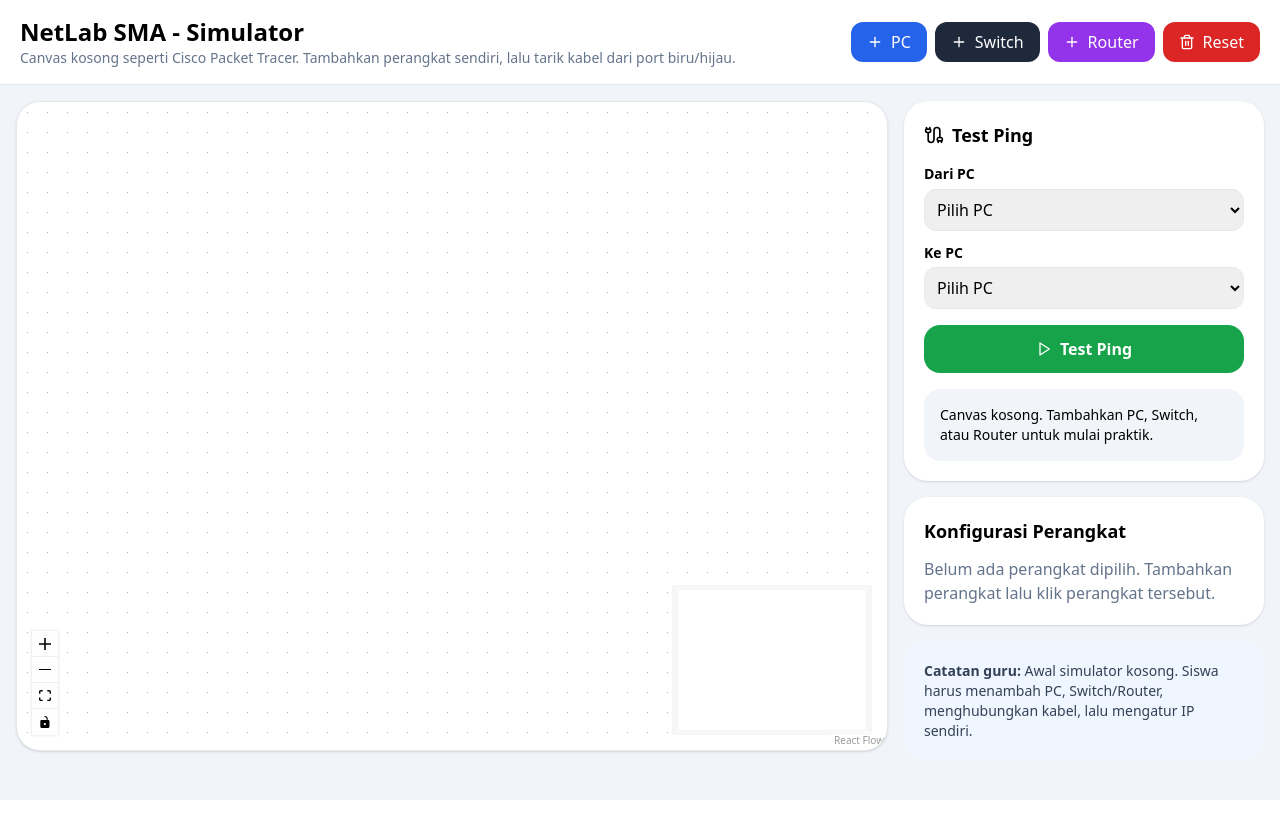
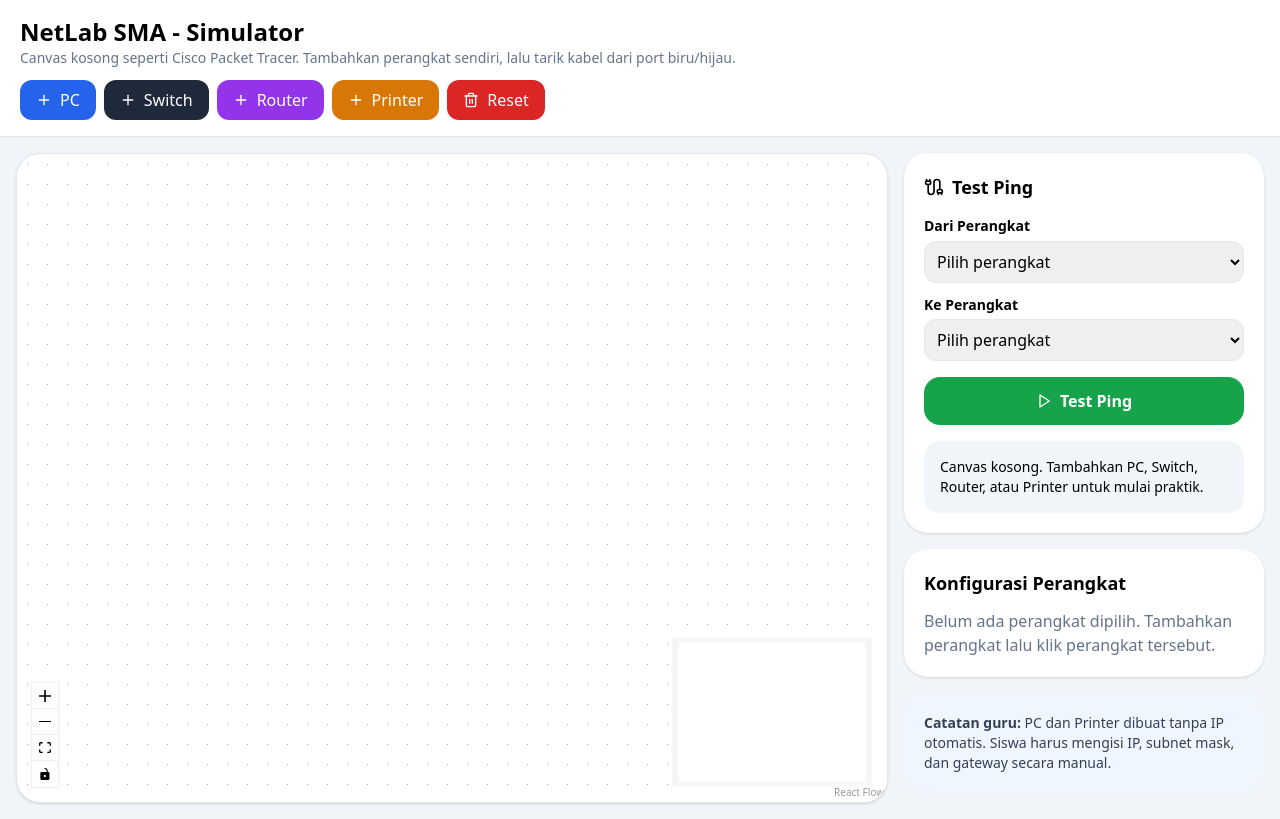
Before and after one commit to altamedia3-source/netlab-sma, a Next.js app: page /simulator in a window 1280 px wide. Built offline with nearby package versions, Linux system fonts and the light colour scheme.

Commit message:
Update page.tsx

```diff
--- a/app/simulator/page.tsx
+++ b/app/simulator/page.tsx
@@ -17,9 +17,9 @@ import {
   NodeProps,
 } from "@xyflow/react";
 import "@xyflow/react/dist/style.css";
-import { Cable, Monitor, Router, Server, Plus, Play, Trash2 } from "lucide-react";
+import { Cable, Monitor, Router, Server, Plus, Play, Trash2, Printer } from "lucide-react";
 
-type DeviceKind = "PC" | "Switch" | "Router";
+type DeviceKind = "PC" | "Switch" | "Router" | "Printer";
 
 type DeviceData = {
   label: string;
@@ -32,7 +32,14 @@ type DeviceData = {
 type AppNode = Node<DeviceData, "device">;
 
 function DeviceNode({ data }: NodeProps<AppNode>) {
-  const Icon = data.kind === "PC" ? Monitor : data.kind === "Router" ? Router : Server;
+  const Icon =
+    data.kind === "PC"
+      ? Monitor
+      : data.kind === "Router"
+      ? Router
+      : data.kind === "Printer"
+      ? Printer
+      : Server;
 
   return (
     <div className="relative min-w-[170px] rounded-2xl border-2 border-slate-700 bg-white px-4 py-3 text-center shadow-sm">
@@ -88,6 +95,7 @@ function isConnected(start: string, end: string, edges: Edge[]) {
 function getIcon(kind: DeviceKind) {
   if (kind === "PC") return <Monitor className="h-5 w-5" />;
   if (kind === "Router") return <Router className="h-5 w-5" />;
+  if (kind === "Printer") return <Printer className="h-5 w-5" />;
   return <Server className="h-5 w-5" />;
 }
 
@@ -97,10 +105,13 @@ export default function SimulatorPage() {
   const [selectedId, setSelectedId] = useState("");
   const [fromId, setFromId] = useState("");
   const [toId, setToId] = useState("");
-  const [result, setResult] = useState("Canvas kosong. Tambahkan PC, Switch, atau Router untuk mulai praktik.");
+  const [result, setResult] = useState("Canvas kosong. Tambahkan PC, Switch, Router, atau Printer untuk mulai praktik.");
 
   const selectedNode = nodes.find((node) => node.id === selectedId);
-  const pcNodes = useMemo(() => nodes.filter((node) => node.data.kind === "PC"), [nodes]);
+  const endDeviceNodes = useMemo(
+    () => nodes.filter((node) => node.data.kind === "PC" || node.data.kind === "Printer"),
+    [nodes]
+  );
 
   const onConnect = useCallback(
     (connection: Connection) =>
@@ -118,8 +129,8 @@ export default function SimulatorPage() {
       data: {
         label: `${kind}${count}`,
         kind,
-        ip: kind === "PC" ? `192.168.1.${count + 1}` : "",
-        mask: kind === "PC" ? "255.255.255.0" : "",
+        ip: "",
+        mask: "",
         gateway: "",
       },
     };
@@ -127,7 +138,7 @@ export default function SimulatorPage() {
     setNodes((nds) => [...nds, newNode]);
     setSelectedId(id);
 
-    if (kind === "PC") {
+    if (kind === "PC" || kind === "Printer") {
       setFromId((prev) => prev || id);
       setToId((prev) => prev || id);
     }
@@ -146,12 +157,12 @@ export default function SimulatorPage() {
     const to = nodes.find((node) => node.id === toId);
 
     if (!from || !to || fromId === toId) {
-      setResult("Tambahkan minimal 2 PC, lalu pilih PC asal dan PC tujuan yang berbeda.");
+      setResult("Tambahkan minimal 2 perangkat akhir, lalu pilih asal dan tujuan yang berbeda.");
       return;
     }
 
-    if (from.data.kind !== "PC" || to.data.kind !== "PC") {
-      setResult("Ping hanya bisa dilakukan antar PC.");
+    if (!["PC", "Printer"].includes(from.data.kind) || !["PC", "Printer"].includes(to.data.kind)) {
+      setResult("Ping hanya bisa dilakukan dari/ke PC atau Printer.");
       return;
     }
 
@@ -161,7 +172,7 @@ export default function SimulatorPage() {
     }
 
     if (!from.data.ip || !to.data.ip) {
-      setResult("❌ Ping gagal: IP address PC belum lengkap.");
+      setResult("❌ Ping gagal: IP address perangkat belum lengkap.");
       return;
     }
 
@@ -184,6 +195,9 @@ export default function SimulatorPage() {
     setResult("Canvas dikosongkan. Mulai praktik dari awal.");
   }
 
+  const canConfigureIp =
+    selectedNode?.data.kind === "PC" || selectedNode?.data.kind === "Printer";
+
   return (
     <main className="flex min-h-screen flex-col bg-slate-100">
       <header className="border-b bg-white px-5 py-4">
@@ -201,6 +215,9 @@ export default function SimulatorPage() {
             </button>
             <button onClick={() => addDevice("Router")} className="flex items-center gap-2 rounded-xl bg-purple-600 px-4 py-2 text-white">
               <Plus className="h-4 w-4" /> Router
+            </button>
+            <button onClick={() => addDevice("Printer")} className="flex items-center gap-2 rounded-xl bg-amber-600 px-4 py-2 text-white">
+              <Plus className="h-4 w-4" /> Printer
             </button>
             <button onClick={resetLab} className="flex items-center gap-2 rounded-xl bg-red-600 px-4 py-2 text-white">
               <Trash2 className="h-4 w-4" /> Reset
@@ -232,18 +249,18 @@ export default function SimulatorPage() {
             <h2 className="mb-3 flex items-center gap-2 text-lg font-bold">
               <Cable className="h-5 w-5" /> Test Ping
             </h2>
-            <label className="text-sm font-semibold">Dari PC</label>
+            <label className="text-sm font-semibold">Dari Perangkat</label>
             <select value={fromId} onChange={(e) => setFromId(e.target.value)} className="mt-1 w-full rounded-xl border p-2">
-              <option value="">Pilih PC</option>
-              {pcNodes.map((node) => (
+              <option value="">Pilih perangkat</option>
+              {endDeviceNodes.map((node) => (
                 <option key={node.id} value={node.id}>{String(node.data.label)}</option>
               ))}
             </select>
 
-            <label className="mt-3 block text-sm font-semibold">Ke PC</label>
+            <label className="mt-3 block text-sm font-semibold">Ke Perangkat</label>
             <select value={toId} onChange={(e) => setToId(e.target.value)} className="mt-1 w-full rounded-xl border p-2">
-              <option value="">Pilih PC</option>
-              {pcNodes.map((node) => (
+              <option value="">Pilih perangkat</option>
+              {endDeviceNodes.map((node) => (
                 <option key={node.id} value={node.id}>{String(node.data.label)}</option>
               ))}
             </select>
@@ -269,16 +286,16 @@ export default function SimulatorPage() {
                 <label className="block text-sm font-semibold">Nama</label>
                 <input value={String(selectedNode.data.label)} onChange={(e) => updateSelected("label", e.target.value)} className="w-full rounded-xl border p-2" />
 
-                {selectedNode.data.kind === "PC" && (
+                {canConfigureIp && (
                   <>
                     <label className="block text-sm font-semibold">IP Address</label>
-                    <input value={String(selectedNode.data.ip || "")} onChange={(e) => updateSelected("ip", e.target.value)} className="w-full rounded-xl border p-2" placeholder="192.168.1.2" />
+                    <input value={String(selectedNode.data.ip || "")} onChange={(e) => updateSelected("ip", e.target.value)} className="w-full rounded-xl border p-2" placeholder="contoh: 192.168.1.2" />
 
                     <label className="block text-sm font-semibold">Subnet Mask</label>
-                    <input value={String(selectedNode.data.mask || "")} onChange={(e) => updateSelected("mask", e.target.value)} className="w-full rounded-xl border p-2" placeholder="255.255.255.0" />
+                    <input value={String(selectedNode.data.mask || "")} onChange={(e) => updateSelected("mask", e.target.value)} className="w-full rounded-xl border p-2" placeholder="contoh: 255.255.255.0" />
 
                     <label className="block text-sm font-semibold">Gateway</label>
-                    <input value={String(selectedNode.data.gateway || "")} onChange={(e) => updateSelected("gateway", e.target.value)} className="w-full rounded-xl border p-2" placeholder="192.168.1.1" />
+                    <input value={String(selectedNode.data.gateway || "")} onChange={(e) => updateSelected("gateway", e.target.value)} className="w-full rounded-xl border p-2" placeholder="contoh: 192.168.1.1" />
                   </>
                 )}
               </div>
@@ -288,7 +305,7 @@ export default function SimulatorPage() {
           </div>
 
           <div className="rounded-3xl bg-blue-50 p-5 text-sm text-slate-700">
-            <b>Catatan guru:</b> Awal simulator kosong. Siswa harus menambah PC, Switch/Router, menghubungkan kabel, lalu mengatur IP sendiri.
+            <b>Catatan guru:</b> PC dan Printer dibuat tanpa IP otomatis. Siswa harus mengisi IP, subnet mask, dan gateway secara manual.
           </div>
         </aside>
       </section>
```
